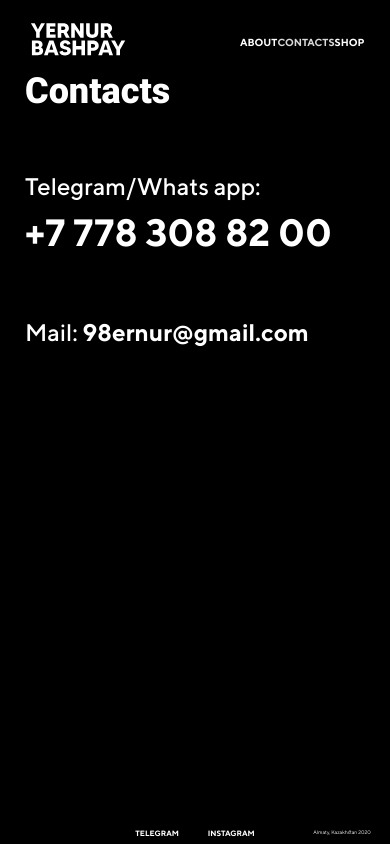
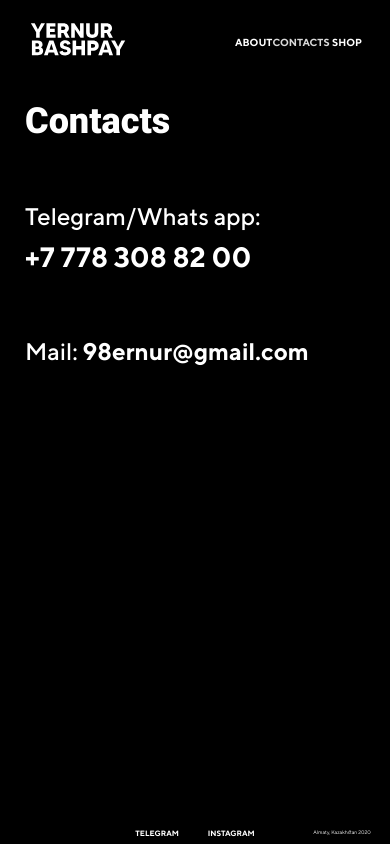
Before and after one commit to yerkeboolean/bashpay-me, a React (Create React App) app: page /contacts in a window 390 px wide. Built offline with nearby package versions, Linux system fonts and the light colour scheme.

Commit message:
feat: fix mobile menu

```diff
--- a/src/components/MobileNav/MobileNav.jsx
+++ b/src/components/MobileNav/MobileNav.jsx
@@ -1,68 +1,100 @@
-import React from 'react';
-import { NavLink } from 'react-router-dom';
-import { slide as Menu } from 'react-burger-menu'
+import React, { useEffect, useState } from "react";
+import { NavLink } from "react-router-dom";
+import { slide as Menu } from "react-burger-menu";
+import { useLocation } from "react-router-dom";
 
-import './MobileNav.css';
-
+import "./MobileNav.css";
 
 var styles = {
   bmBurgerButton: {
-    position: 'fixed',
-    width: '28px',
-    height: '24px',
-    top: '20px',
-    right: '30px'
+    position: "fixed",
+    width: "28px",
+    height: "24px",
+    top: "20px",
+    right: "30px",
   },
   bmBurgerBars: {
-    background: '#ffffff',
+    background: "#ffffff",
   },
   bmBurgerBarsHover: {
-    background: '#a90000'
+    background: "#a90000",
   },
   bmCrossButton: {
     right: "16px",
     top: "16px",
-    height: '36px',
-    width: '36px'
+    height: "36px",
+    width: "36px",
   },
   bmCross: {
     width: "4px",
     height: "30px",
-    background: '#ffffff'
+    background: "#ffffff",
   },
   bmMenuWrap: {
-    position: 'fixed',
-    height: '100vh'
+    position: "fixed",
+    height: "100vh",
   },
   bmMenu: {
-    background: '#000000',
-    padding: '2.5em 1.5em 0',
-    fontSize: '3em',
-    overflowY: "hidden"
+    background: "#000000",
+    padding: "2.5em 1.5em 0",
+    fontSize: "3em",
+    overflowY: "hidden",
   },
   bmMorphShape: {
-    fill: '#373a47'
+    fill: "#373a47",
   },
   bmItemList: {
-    color: '#b8b7ad',
-    paddingTop: '0.8em',
+    color: "#b8b7ad",
+    paddingTop: "0.8em",
     display: "flex",
-    flexDirection: "column"
+    flexDirection: "column",
   },
   bmOverlay: {
-    background: 'rgba(0, 0, 0, 0.3)'
-  }
-}
+    background: "rgba(0, 0, 0, 0.3)",
+  },
+};
 
-const MobileNav = (props) => (
+const MobileNav = (props) => {
+  const location = useLocation();
+
+  const [isOpen, setIsOpen] = useState(false);
+
+  useEffect(() => {
+    setIsOpen(false);
+  }, [location]);
+
+  return (
     <nav className="mobileNav">
       <NavLink to="/" className="logo_wrapper">
         <div className="logo"></div>
       </NavLink>
-    <Menu styles={styles} right={true}>
-          <NavLink to="/about" className="menuItem" activeClassName="mobNavigation_active">About</NavLink>
-          <NavLink to="/contacts" className="menuItem" activeClassName="mobNavigation_active">Contacts</NavLink>
-          <NavLink to="/shop" className="menuItem" activeClassName="mobNavigation_active">Shop</NavLink>
+      <Menu
+        isOpen={isOpen}
+        onStateChange={(state) => setIsOpen(state.isOpen)}
+        styles={styles}
+        right={true}
+      >
+        <NavLink
+          to="/about"
+          className="menuItem"
+          activeClassName="mobNavigation_active"
+        >
+          About
+        </NavLink>
+        <NavLink
+          to="/contacts"
+          className="menuItem"
+          activeClassName="mobNavigation_active"
+        >
+          Contacts
+        </NavLink>
+        <NavLink
+          to="/shop"
+          className="menuItem"
+          activeClassName="mobNavigation_active"
+        >
+          Shop
+        </NavLink>
         <div className="mobSocial_buttons">
           <a
             href="https://t.me/ybashpay"
@@ -85,5 +117,6 @@ const MobileNav = (props) => (
       </Menu>
     </nav>
   );
+};
 
 export default MobileNav;
--- a/src/components/Nav/Nav.css
+++ b/src/components/Nav/Nav.css
@@ -1,17 +1,17 @@
-.browserNav{
+.browserNav {
   position: absolute;
   display: grid;
   width: 100vw;
   grid-template-columns: 2fr 1fr;
 }
 
-.logo_wrapper{
+.logo_wrapper {
   justify-self: flex-start;
   margin: 6rem 0 0 10rem;
 }
 
-.logo{
-    background-image: url('./../../assets/img/logo.svg');
+.logo {
+  background-image: url("./../../assets/img/logo.svg");
   min-width: 11rem;
   min-height: 4rem;
   background-position: center;
@@ -19,12 +19,12 @@
   background-size: contain;
 }
 
-nav > menu{
+nav > menu {
   display: grid;
   grid-template-columns: 1fr 1fr 1fr;
   margin: 4rem 4rem 0 0;
 }
-nav > menu > li{
+nav > menu > li {
   font-size: 1.6rem;
   font-weight: 700;
   list-style: none;
@@ -33,21 +33,26 @@ nav > menu > li{
   text-align: center;
 }
 
-nav > menu > li > a{
+nav > menu > li > a {
   text-decoration: none;
   color: #ffffff;
 }
-nav > menu > li > a:hover{
+nav > menu > li > a:hover {
   color: #dadada;
 }
 
-.navigation_active{
+.navigation_active {
   color: #dadada;
 }
 
+@media screen and (max-width: 600px) {
+  .browserNav {
+    grid-template-columns: 1fr 1fr;
+  }
+}
 
-@media screen and (max-width: 600px){
-    .logo_wrapper{
+@media screen and (max-width: 600px) {
+  .logo_wrapper {
     margin: 4rem 0 0 5rem;
   }
 }
--- a/src/containers/Contacts/Contacts.module.css
+++ b/src/containers/Contacts/Contacts.module.css
@@ -4,7 +4,7 @@
   color: white;
   background-color: black;
   padding-top: 200px;
-  padding-left: 85px;
+  padding-left: 10rem;
 }
 .header {
   font-size: 36px;
@@ -41,9 +41,9 @@
   color: #ffffff;
 }
 
-@media screen and (max-width: 600px) {
+@media screen and (max-width: 500px) {
   .Contacts {
-    padding-top: 70px;
+    padding-top: 100px;
     padding-left: 25px;
   }
   .phone span {
@@ -52,3 +52,11 @@
     display: flex;
   }
 }
+
+@media screen and (max-width: 500px) {
+  .phone span {
+    font-size: 28px;
+    padding-top: 10px;
+    display: flex;
+  }
+}
--- a/src/containers/layout.jsx
+++ b/src/containers/layout.jsx
@@ -2,7 +2,8 @@ import React from "react";
 import { Nav, MobileNav, Footer } from "../components";
 import { BrowserView, MobileView } from "react-device-detect";
 
-const Layout = (props) => (
+const Layout = (props) => {
+  return (
     <div>
       <BrowserView>
         <Nav />
@@ -18,5 +19,6 @@ const Layout = (props) => (
       </BrowserView>
     </div>
   );
+};
 
 export default Layout;
```
Lines whose indentation alone changed are shown as unchanged.
